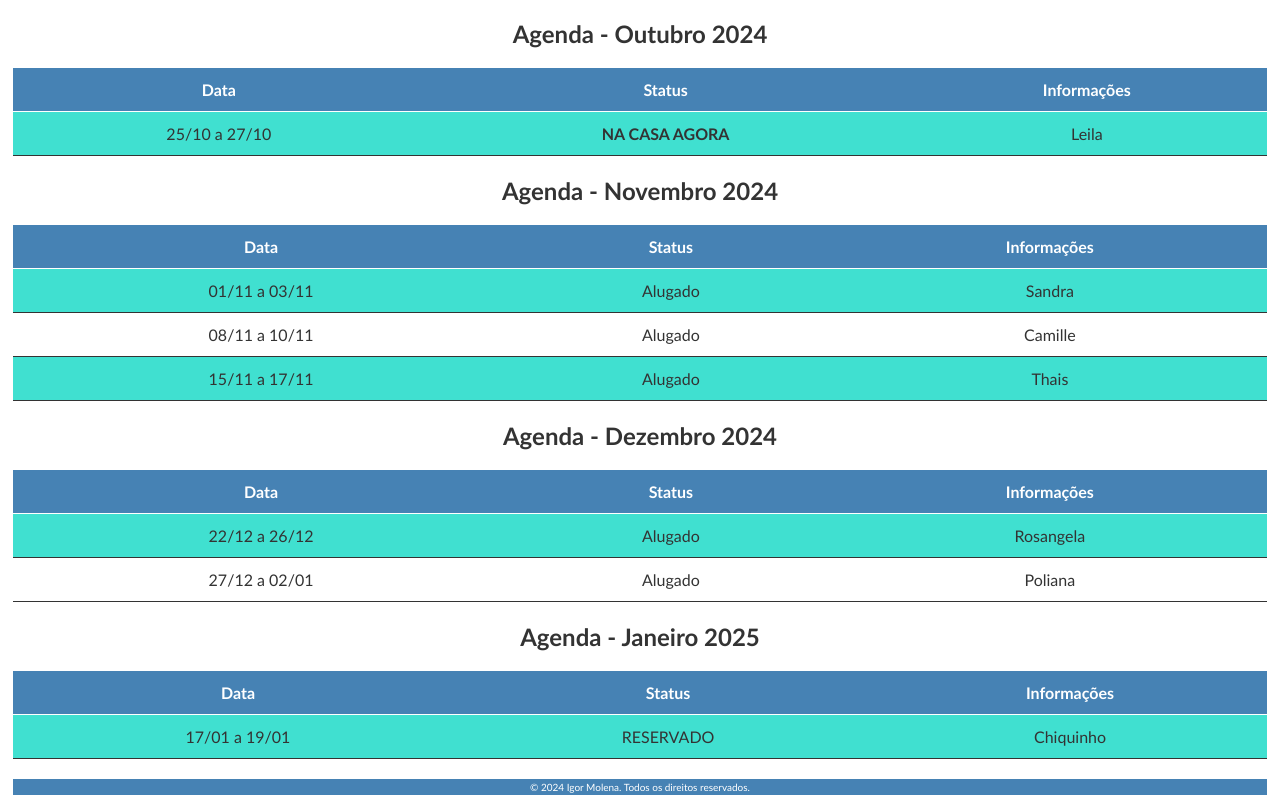
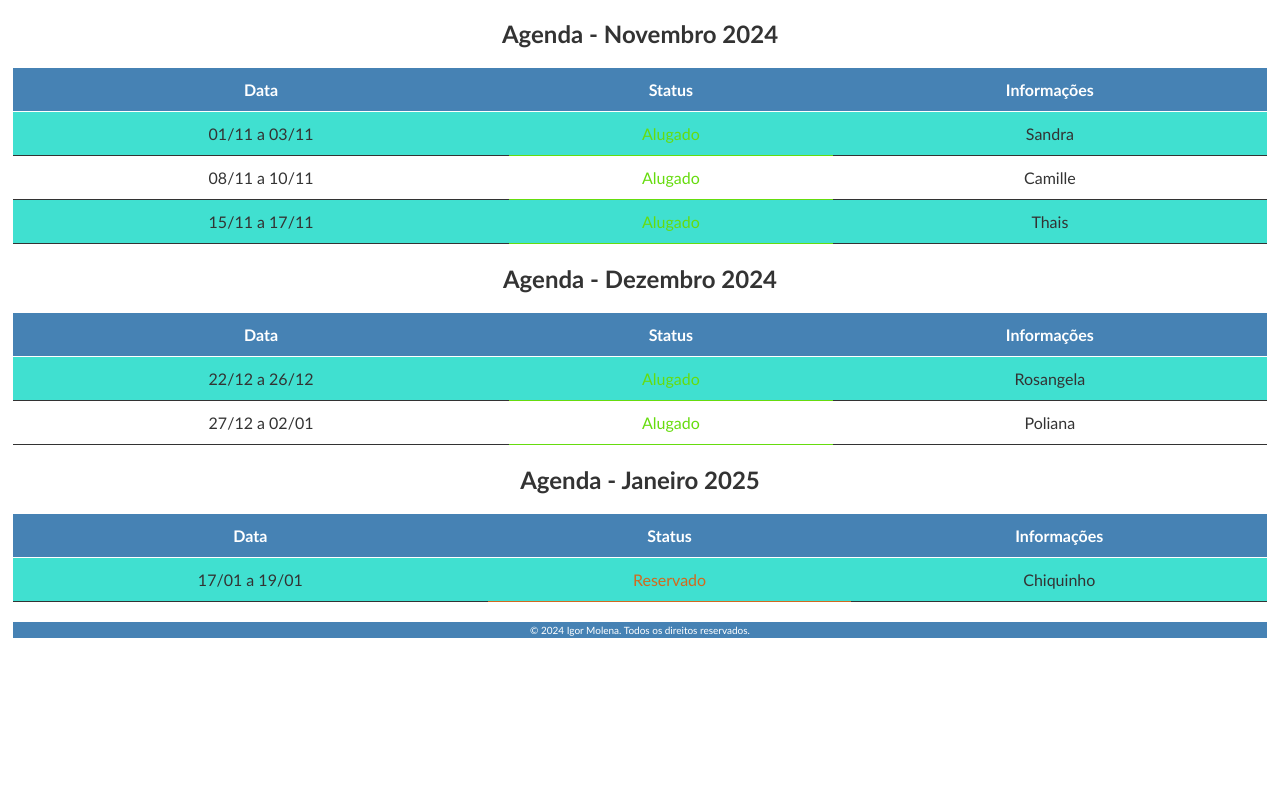
Before and after one commit to imolena1984/casatemporadafrentemarmongagua, a plain HTML site: page agenda.html in a window 1280 px wide. Shown: the part 112-917 px from the top of the page. After the commit the page ends 800 px from the top, so only its background shows below. Drawn offline with Linux system fonts and the light colour scheme.

Commit message:
Update agenda.html
atualizacao site

```diff
--- a/agenda.html
+++ b/agenda.html
@@ -53,21 +53,6 @@
 
 
         <section id="agenda">
-                <h2>Agenda - Outubro 2024</h2>
-                <table>
-                    <tr>
-                        <th>Data</th>
-                        <th>Status</th>
-                        <th>Informações</th>
-                    </tr>
-
-                    <tr>
-                        <td>25/10 a 27/10</td>
-                        <td class="reservado"><b>NA CASA AGORA<b/></td>
-                        <td>Leila</td>
-                    </tr>
-
-                    <!-- Continue adicionando as linhas conforme necessário -->
         </table>
 
         <h2>Agenda - Novembro 2024</h2>
@@ -124,14 +109,30 @@
             </tr>
             <tr>
                 <td>17/01 a 19/01</td>
-                        <td class="reservado">RESERVADO</td>
+                <td class="reservado">Reservado</td>
                 <td>Chiquinho</td>
             </tr>
 
             <!-- Continue adicionando as linhas conforme necessário -->
         </table>
     </section>
+    <script>
+        // Função para atualizar o status das reservas
+        function updateReservaStatus() {
+            const statusElements = document.querySelectorAll('.reservado');
 
+            statusElements.forEach(status => {
+                if (status.textContent.includes('Reservado')) {
+                    status.style.color = '#D2691E'; // Vermelho para "RESERVADO"
+                } else {
+                    status.style.color = '#66dc0e'; // Verde padrão
+                }
+            });
+        }
+
+        // Chame essa função após o carregamento da página ou quando a agenda for atualizada
+        window.onload = updateReservaStatus;
+    </script>
     <footer>
         <p>&copy; 2024 Igor Molena. Todos os direitos reservados.</p>
     </footer>
```
Lines whose indentation alone changed are shown as unchanged.
